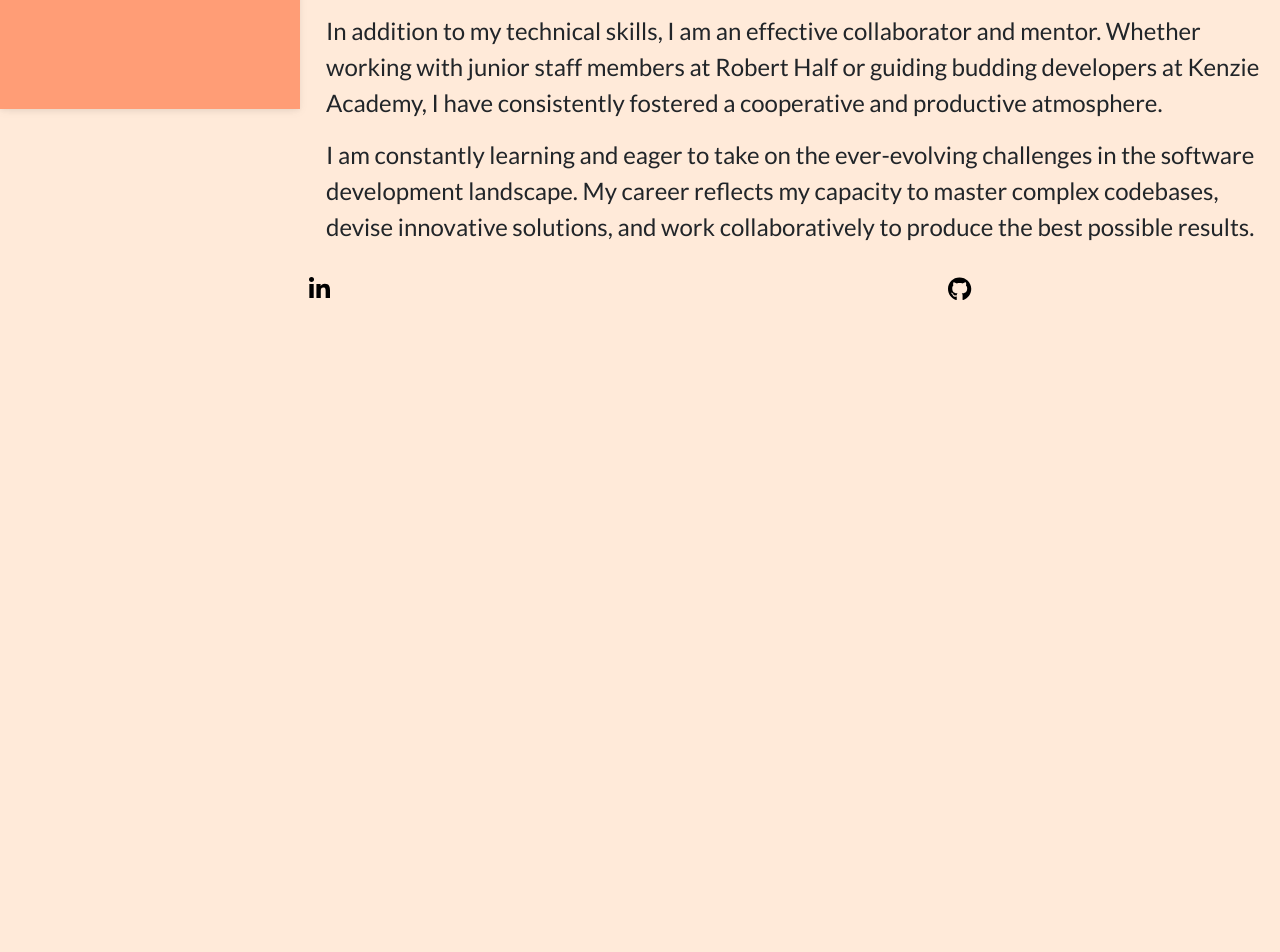
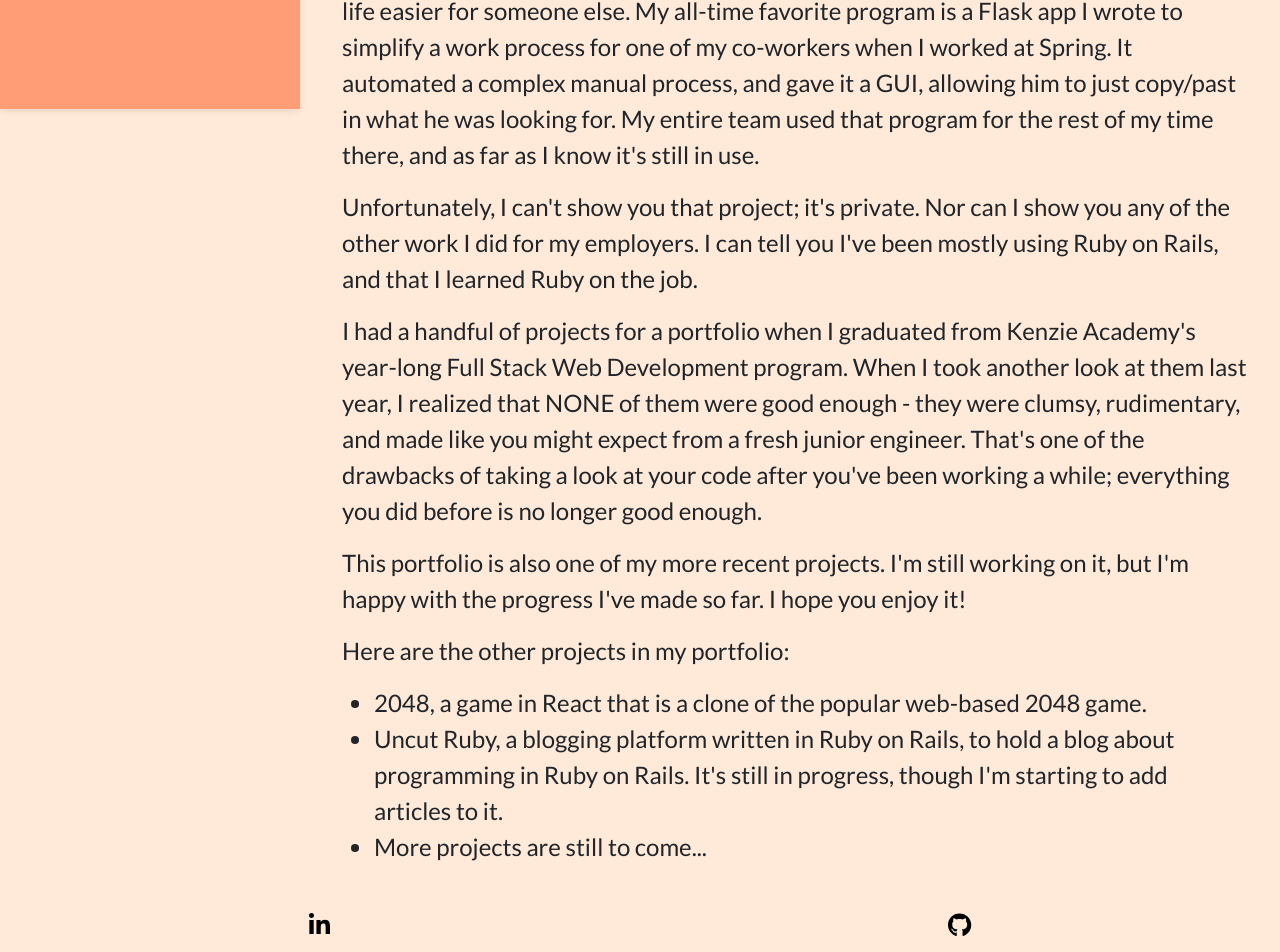
Before and after one commit to Janell-Huyck/portfolio-front-end, a React (Create React App) app: page / in a window 1280 px wide. Shown: the part 691-1643 px from the top of the page. Before the commit the page ends 1048 px from the top, so only its background shows below. Built offline with nearby package versions, Linux system fonts and the light colour scheme.

Commit message:
Update about-me text

```diff
--- a/src/pages/home/home.page.jsx
+++ b/src/pages/home/home.page.jsx
@@ -2,6 +2,7 @@
 
 import { HomePageContainer,
           Headshot,
+          AboutMeText,
           NameTitleLocation
         } from './home.styles.jsx';
 
@@ -22,18 +23,34 @@
       <Headshot className="headshot" src={require("../../assets/images/ai-headshot2.jpeg")} alt="Janell" />
       <br/>
       <br/>
+      <AboutMeText>
       <p>
-        As a software engineer with over two and a half years of professional experience, I bring a strong technical foundation in languages such as Ruby, Ruby on Rails, Python, JavaScript, and React. I am an adaptable learner, and my ability to quickly grasp and apply new technologies has propelled me through a career marked by efficient problem-solving and user-centric design.
+        Hi!  I'm Janell: software engineer, Ruby enthusiast, problem solver, and cat-lover.
       </p>
       <p>
-        During my time at Spring and Robert Half, I have proven my ability to streamline processes and create innovative solutions, which have drastically reduced runtime and improved end-user experience. These experiences showcase my technical capabilities and my ability to bring meaningful impact to a team.
+        My first experience writing code was back when I was about 10.  My parents had bought a PC, and I was supposed to share not only with my dad but my older sister.  No way!!!  So... my first program was a password-protection program designed specifically to lock my sister out of the computer when I wasn't using it.  It worked until my dad broke my infinite loop with control-alt-delete and I learned that I didn't know as much as I thought I did.
       </p>
       <p>
-        In addition to my technical skills, I am an effective collaborator and mentor. Whether working with junior staff members at Robert Half or guiding budding developers at Kenzie Academy, I have consistently fostered a cooperative and productive atmosphere.
+        I've grown up a bit since then, and now my favorite kind of program is one that makes life easier for someone else.  My all-time favorite program is a Flask app I wrote to simplify a work process for one of my co-workers when I worked at Spring.  It automated a complex manual process, and gave it a GUI, allowing him to just copy/past in what he was looking for.  My entire team used that program for the rest of my time there, and as far as I know it's still in use.
       </p>
       <p>
-        I am constantly learning and eager to take on the ever-evolving challenges in the software development landscape. My career reflects my capacity to master complex codebases, devise innovative solutions, and work collaboratively to produce the best possible results.
+        Unfortunately, I can't show you that project; it's private.  Nor can I show you any of the other work I did for my employers.  I can tell you I've been mostly using Ruby on Rails, and that I learned Ruby on the job.
       </p>
+      <p>
+        I had a handful of projects for a portfolio when I graduated from Kenzie Academy's year-long Full Stack Web Development program.  When I took another look at them last year, I realized that NONE of them were good enough - they were clumsy, rudimentary, and made like you might expect from a fresh junior engineer.  That's one of the drawbacks of taking a look at your code after you've been working a while; everything you did before is no longer good enough.
+      </p>
+      <p>
+        This portfolio is also one of my more recent projects.  I'm still working on it, but I'm happy with the progress I've made so far.  I hope you enjoy it!
+      </p>
+      <p>
+        Here are the other projects in my portfolio:
+      </p>
+      <ul>
+        <li>2048, a game in React that is a clone of the popular web-based 2048 game.</li>
+        <li>Uncut Ruby, a blogging platform written in Ruby on Rails, to hold a blog about programming in Ruby on Rails.  It's still in progress, though I'm starting to add articles to it.</li>
+        <li>More projects are still to come...</li>
+      </ul>
+      </AboutMeText>
     </HomePageContainer>
   );
 }
--- a/src/pages/home/home.styles.jsx
+++ b/src/pages/home/home.styles.jsx
@@ -11,14 +11,21 @@
     padding: 1rem;
     margin: 0 auto;
 
-    p {
-        font-size: 1.5rem;
-    }
-
     @media (min-width: 991.98px) {
         margin-left: 310px;
         width: calc(100% - 310px);
     }
+`;
+
+export const AboutMeText = styled.div`
+    display: flex;
+    flex-direction: column;
+    justify-content: flex-start;
+    align-items: flex-start;
+    width: 100%;
+    font-size: 1.5rem;
+    padding: 1rem;
+    margin: 0 auto;
 `;
 
 export const Headshot = styled.img`
```
